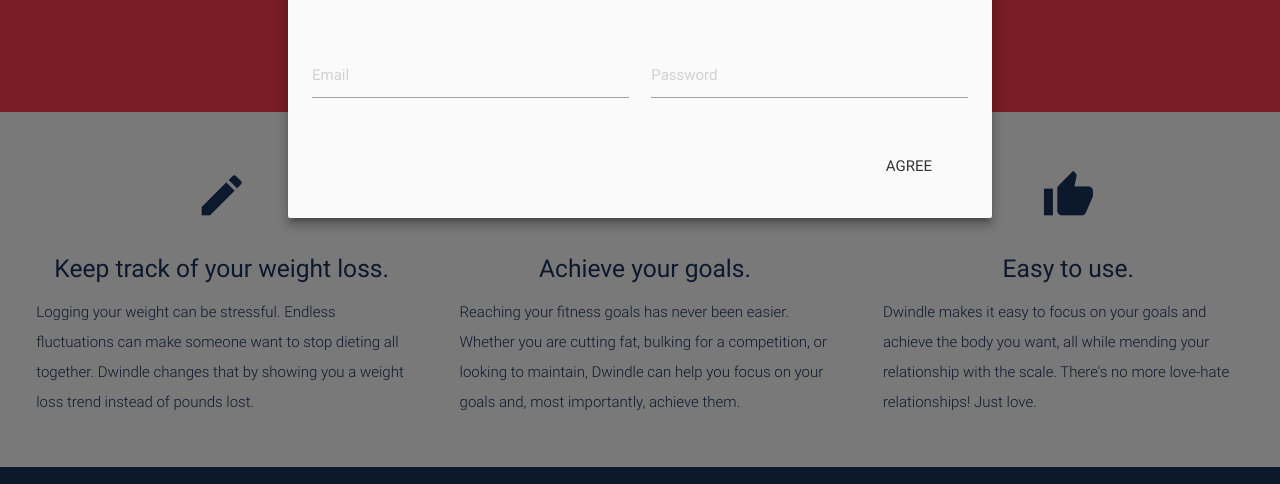
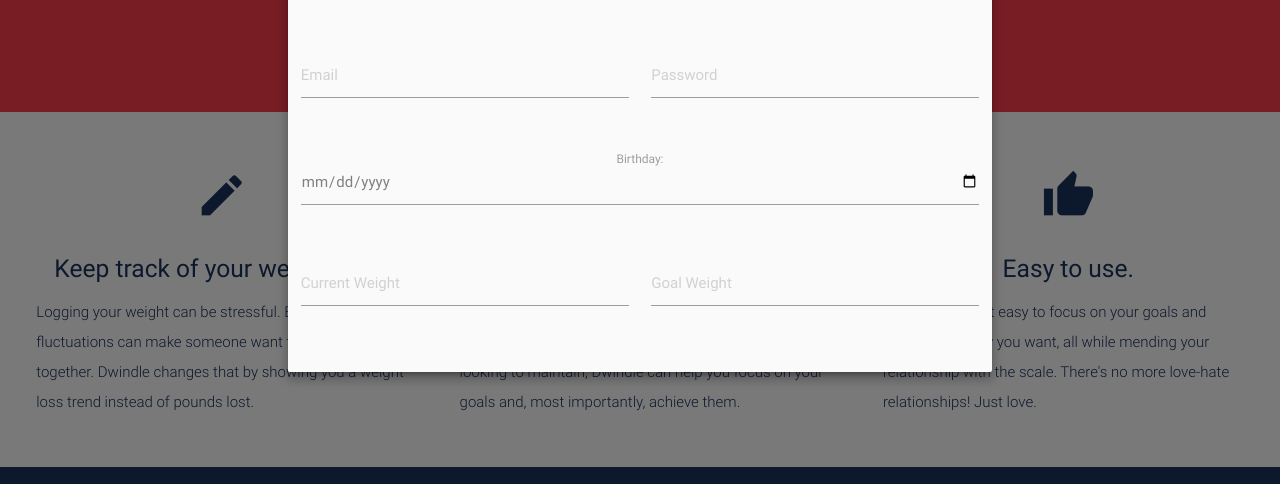
Before and after one commit to erinlevine/dwindle, a plain HTML site: page index.html in a window 1280 px wide. Both pictures are taken after a click on the link "SIGN UP". Shown: the part 268-752 px from the top of the page. Drawn offline with nearby package versions, Linux system fonts and the light colour scheme; a web font is replaced by a local one.

Commit message:
Almost done with first modal

```diff
--- a/css/style.css
+++ b/css/style.css
@@ -57,6 +57,14 @@
 }
 
 .signUpTitle{
+  color: #F03A47;
+}
+
+.photoBtn{
+  background-color: #F03A47;
+}
+
+.datePicker{
   color: #F03A47;
 }
 
--- a/index.html
+++ b/index.html
@@ -65,15 +65,40 @@
                     </div>
 
                     <div class="row">
-                      <div class="input-field col s6">
-                        <input placeholder="Email" id="email" type="email" class="validate">
-                        <label for="email"></label>
-                      </div>
+                      <form class="col s12">
+                        <div class="row">
+                          <div class="input-field col s6">
+                          <input placeholder="Email" id="email" type="email" class="validate">
+                          <label for="email"></label>
+                        </div>
 
                       <div class="input-field col s6">
                         <input placeholder="Password" id="password" type="password" class="validate">
                         <label for="password"></label>
                       </div>
+                    </div>
+                  </div>
+
+                    <div class="row">
+                         <label>Birthday:</label>
+                         <font color="gray">
+                         <input type="date" class="datepicker">
+                          </font>
+                    </div>
+
+                    <div class="row">
+                      <form class="col s12">
+                        <div class="row">
+                          <div class="input-field col s6">
+                            <input placeholder="Current Weight" id="currentWeight" type="text" class="validate">
+                            <label for="currentWeight"></label>
+                          </div>
+
+                          <div class="input-field col s6">
+                            <input placeholder="Goal Weight" id="goalWeight" type="text" class="validate">
+                            <label for="goalWeight"></label>
+                          </div>
+                        </div>
                     </div>
 
 
--- a/js/init.js
+++ b/js/init.js
@@ -10,3 +10,9 @@
 $(document).ready(function() {
     $('#modal1').modal();
 });
+
+// $('.datepicker').pickadate({
+//    selectMonths: true, // Creates a dropdown to control month
+//   controlYear: 2017,
+//    selectYears: 100 // Creates a dropdown of 15 years to control year
+//  });
```
